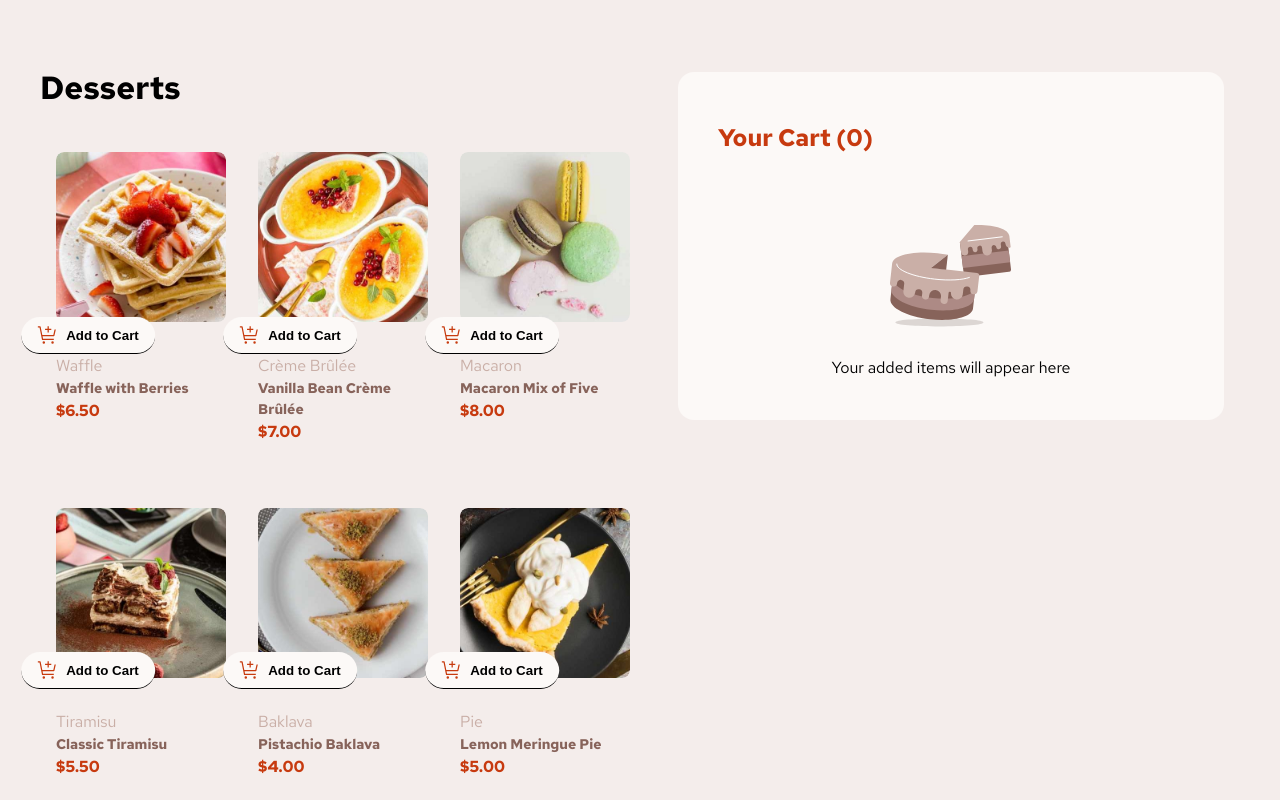
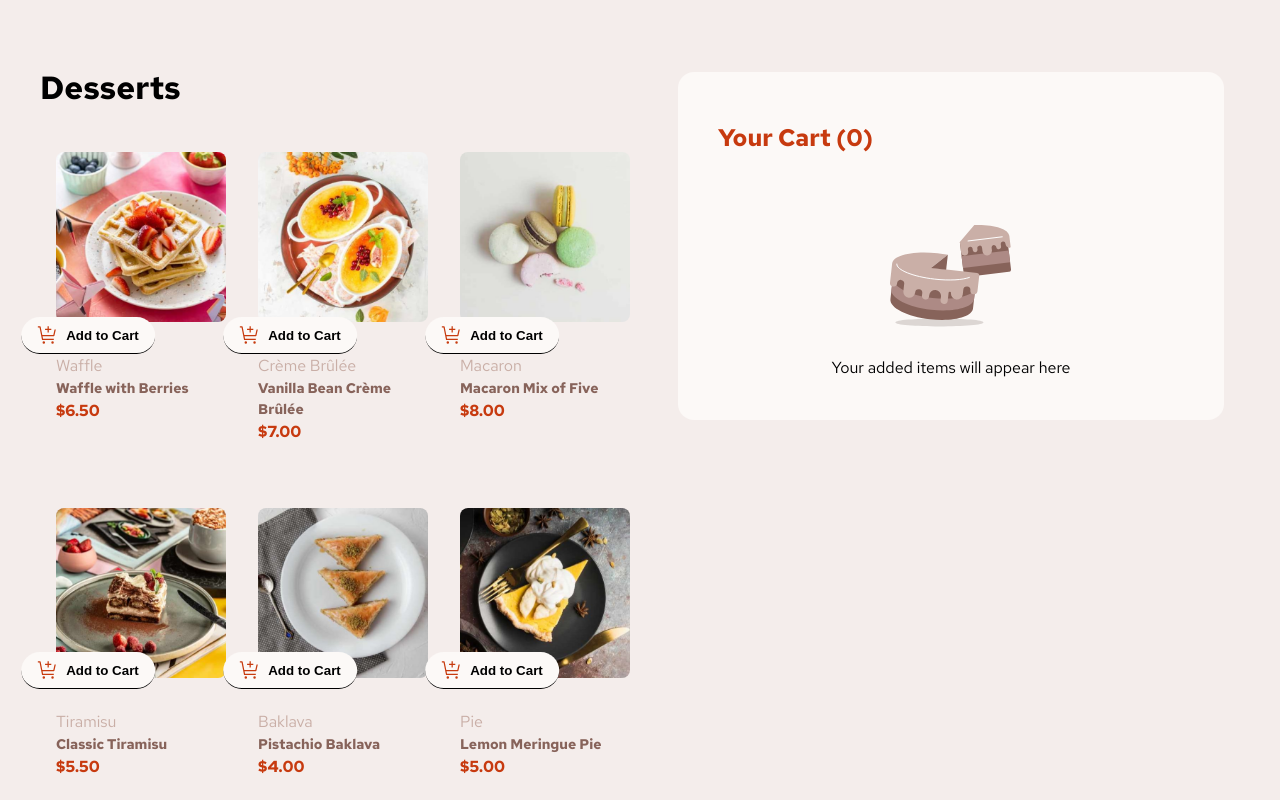
Before and after one commit to Haweanah/product-list-with-cart, a React (Vite) app: page / in a window 1280 px wide. Shown: the top 800 px of the page. Built offline with nearby package versions, Linux system fonts and the light colour scheme.

Commit message:
Fix picture display

```diff
--- a/src/App.css
+++ b/src/App.css
@@ -38,12 +38,15 @@ header {
 
 .image-wrapper {
   width: 100%;
+  height: 220px;
   overflow: hidden;
   border-radius: 0.5rem;
-  -webkit-border-radius: 0.5rem;
-  -moz-border-radius: 0.5rem;
-  -ms-border-radius: 0.5rem;
-  -o-border-radius: 0.5rem;
+}
+
+.image-wrapper picture {
+  display: block;
+  width: 100%;
+  height: 100%;
 }
 
 .image-wrapper img {
@@ -51,21 +54,20 @@ header {
   height: 100%;
   object-fit: cover;
   display: block;
-  border-radius: 0.5rem;
-  -webkit-border-radius: 0.5rem;
-  -moz-border-radius: 0.5rem;
-  -ms-border-radius: 0.5rem;
-  -o-border-radius: 0.5rem;
-
 }
 
 .image-clicked {
   border: 1px solid hsl(14, 86%, 42%);
 }
 
+.products {
+  display: flex;
+  flex-direction: column;
+  gap: 1.5rem;
+}
+
 .entries {
   position: relative;
-  z-index: 1;
 }
 
 .projects-grid {
@@ -103,7 +105,7 @@ header {
 .add-to-cart > button,
 .quantity-box {
   position: absolute;
-  bottom: -1rem;
+  bottom: 7rem;
   left: 50%;
   transform: translateX(-50%);
   -webkit-transform: translateX(-50%);
--- a/src/components/Entries.jsx
+++ b/src/components/Entries.jsx
@@ -2,10 +2,23 @@ export default function Entries(props) {
   return props.quantity === 0 ? (
     <article className="entries">
       <div className="image-wrapper">
-        <img className="mobile-image" src={props.image.mobile} alt={props.name} />
+  <picture>
+    <source
+      media="(min-width: 1020px)"
+      srcSet={props.image.desktop}
+    />
 
-      </div>
+    <source
+      media="(min-width: 768px)"
+      srcSet={props.image.tablet}
+    />
 
+    <img
+      src={props.image.mobile}
+      alt={props.name}
+    />
+  </picture>
+</div>
       <div className="add-to-cart">
         <button onClick={() => props.increase(props.id)}>
           <img src="/assets/images/images/icon-add-to-cart.svg" alt="" />
```
